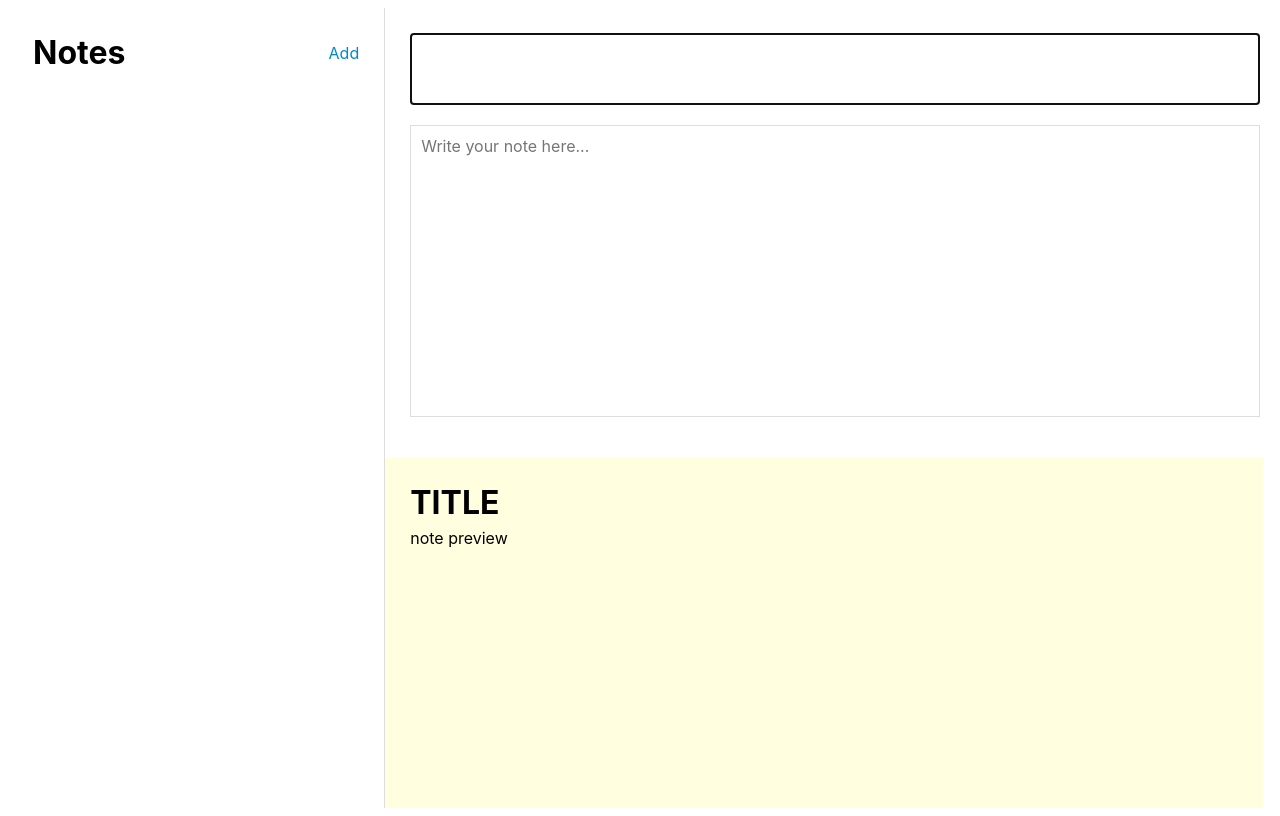
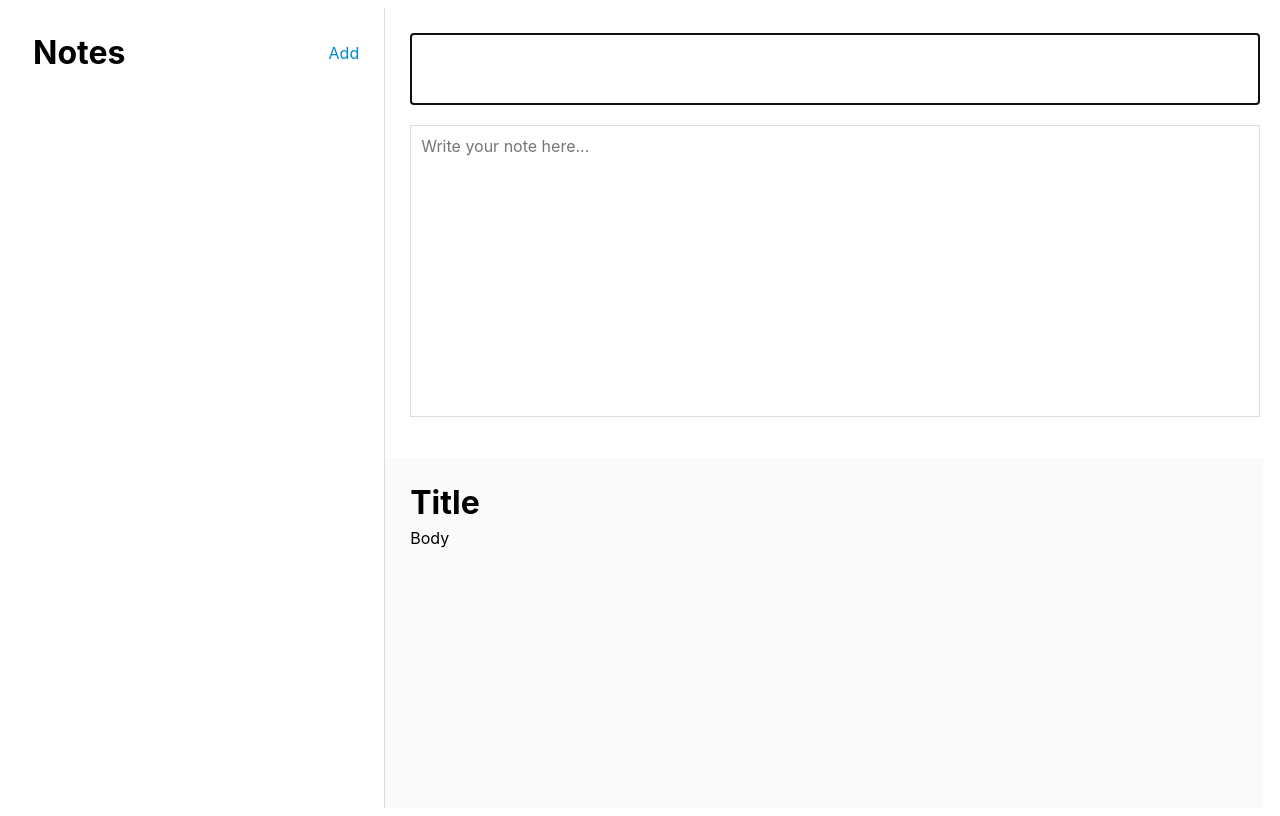
Before and after one commit to Ebazhanov/notes-app, a React (Create React App) app: page / in a window 1280 px wide. Built offline with nearby package versions, Linux system fonts and the light colour scheme.

Commit message:
started with sync sidebar & main

```diff
--- a/src/App.tsx
+++ b/src/App.tsx
@@ -22,6 +22,11 @@ function App() {
     setNotes(notes.filter((note) => note.id !== idToDelete));
   };
 
+  const getActiveNote = () => {
+    //console.log({ notes });
+    return notes.find((note) => note.id !== activeNote);
+  };
+
   return (
     <div className="App">
       <GlobalStyle />
@@ -32,7 +37,7 @@ function App() {
         activeNote={activeNote}
         setActiveNote={setActiveNote}
       />
-      <Main />
+      <Main activeNote={getActiveNote()} />
     </div>
   );
 }
--- a/src/components/main/Main.tsx
+++ b/src/components/main/Main.tsx
@@ -8,16 +8,30 @@ import {
   NotePreviewTitle,
 } from "./style";
 
-export default function Main() {
+interface Props {
+  activeNote: any;
+}
+
+export default function Main({ activeNote }: Props) {
+  //console.log("activeNote.title", activeNote.title);
   return (
     <AppNote>
       <AppNoteEdit>
-        <EditInputField type="text" id="title" autoFocus />
-        <EditTextArea id="body" placeholder="Write your note here..." />
+        <EditInputField
+          type="text"
+          id="title"
+          /*value={activeNote.title}*/
+          autoFocus
+        />
+        <EditTextArea
+          id="body"
+          placeholder="Write your note here..."
+          /*value={activeNote.body}*/
+        />
       </AppNoteEdit>
       <AppNotePreview>
-        <NotePreviewTitle>TITLE</NotePreviewTitle>
-        <MarkdownPreview>note preview</MarkdownPreview>
+        <NotePreviewTitle>Title</NotePreviewTitle>
+        <MarkdownPreview>Body</MarkdownPreview>
       </AppNotePreview>
     </AppNote>
   );
--- a/src/components/main/style.ts
+++ b/src/components/main/style.ts
@@ -13,7 +13,7 @@ export const AppNoteEdit = styled.div`
 
 export const AppNotePreview = styled.div`
   height: 50vh;
-  background: lightyellow;
+  background: rgba(0, 0, 0, 0.02);
 `;
 
 export const NotePreviewTitle = styled.h1`
--- a/src/components/sidebar/Sidebar.tsx
+++ b/src/components/sidebar/Sidebar.tsx
@@ -48,7 +48,9 @@ const Sidebar = ({
               <NoteBody>
                 {note.body && note.body.substring(0, 100) + "..."}
               </NoteBody>
-              <NoteMeta>
+              <NoteMeta
+                className={note.id === activeNote ? "active" : "notActive"}
+              >
                 Last modified{" "}
                 {new Date(note.lastModified).toLocaleDateString("en-GB", {
                   hour: "2-digit",
--- a/src/components/sidebar/style.ts
+++ b/src/components/sidebar/style.ts
@@ -42,6 +42,10 @@ export const SideBarNoteTitle = styled.div`
 export const NoteMeta = styled.small`
   display: block;
   color: #999;
+  &.active {
+    background: #08c;
+    color: white;
+  }
 `;
 
 export const AddButton = styled.button`
```
